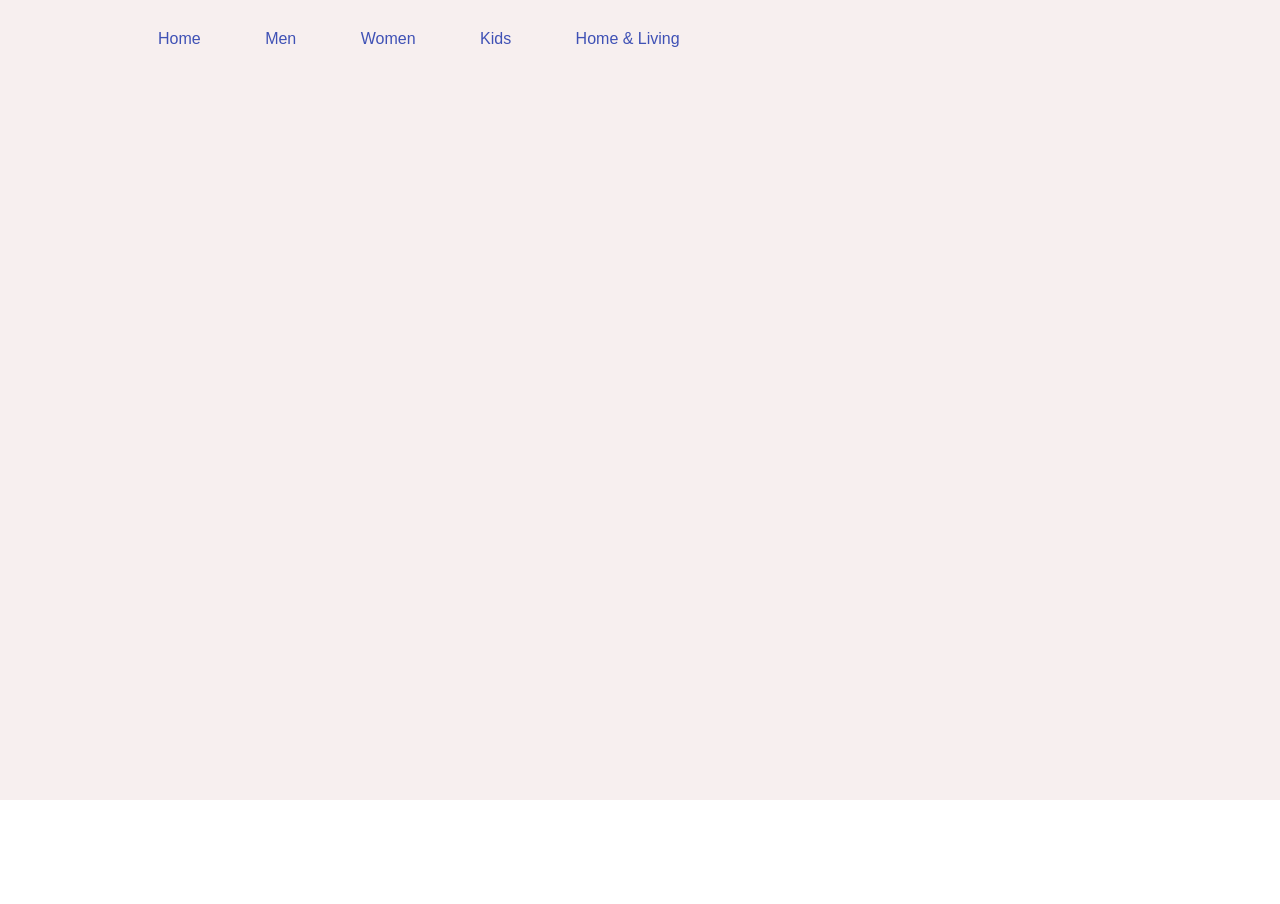
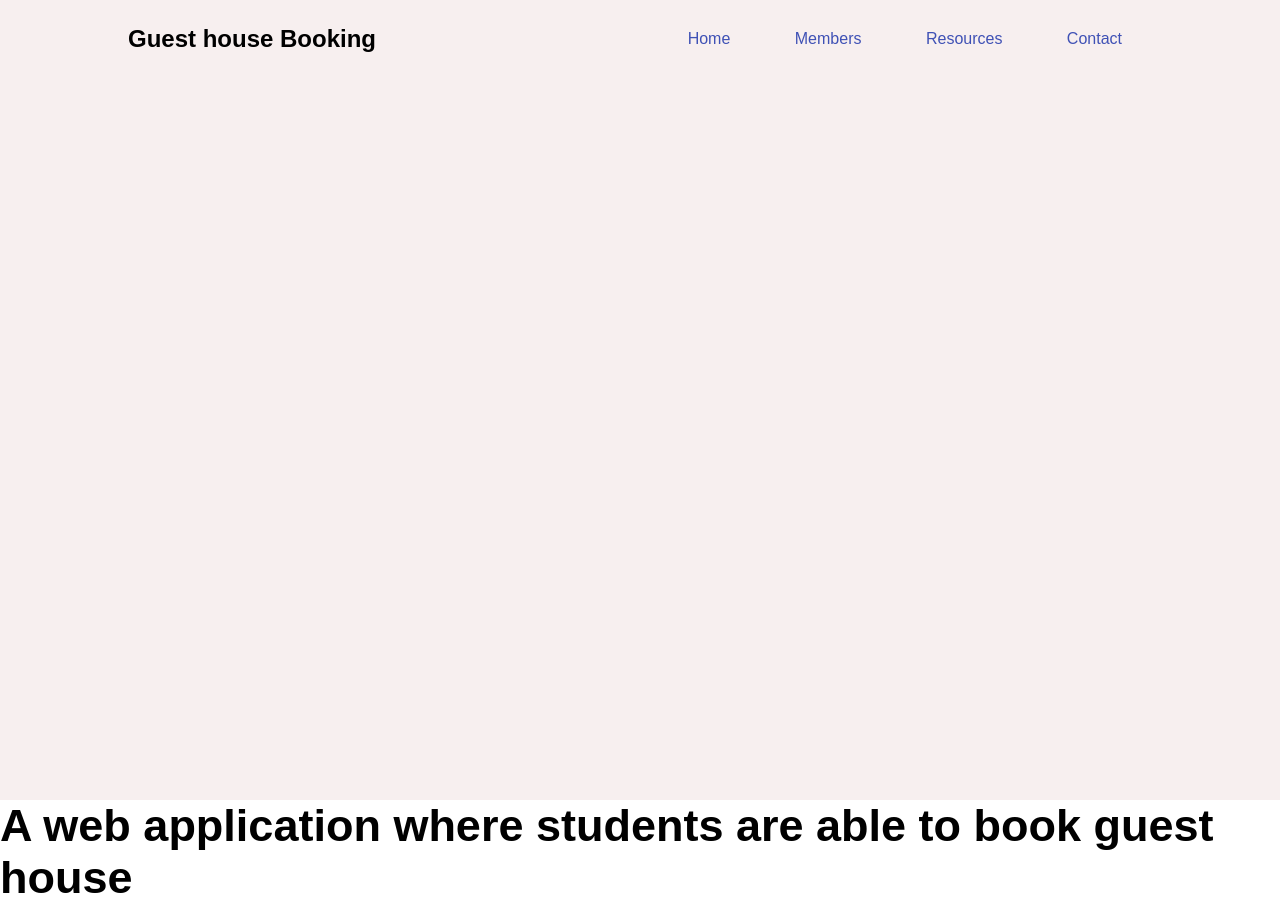
Before and after one commit to Lucynatsu909/NEW2, a plain HTML site: page index.html in a window 1280 px wide. Before the commit the page ends 800 px from the top, so only its background shows below. Drawn offline with Linux system fonts and the light colour scheme.

Commit message:
Update index.html

```diff
--- a/index.html
+++ b/index.html
@@ -2,21 +2,23 @@
 <html>
 <head>
     <meta name=""viewport" content="width=device-width, initial-scale=1.0">
-     <title>Easy tutorials</title>
+     <title>Guest House Booking</title>
     <link rel="stylesheet" href="style.css">
 </head>
 <body>
     <div class="header">
         <nav>
+            <h1> Guest house Booking</h1>
             <ul>
                 <li><a href="#">Home</a></li>
-                <li><a href="#">Men</a></li>
-                <li><a href="#">Women</a></li>
-                <li><a href="#">Kids</a></li>
-                <li><a href="#">Home & Living</a></li>
+                <li><a href="#">Members</a></li>
+                <li><a href="#">Resources</a></li>
+                <li><a href="#">Contact</a></li>
             </ul>
         </nav>
     </div>
-
+    <div class="text-area">
+         <h3>A web application where students are able to book guest house</h3>
+    </div>
 </body>
 </html>
```
